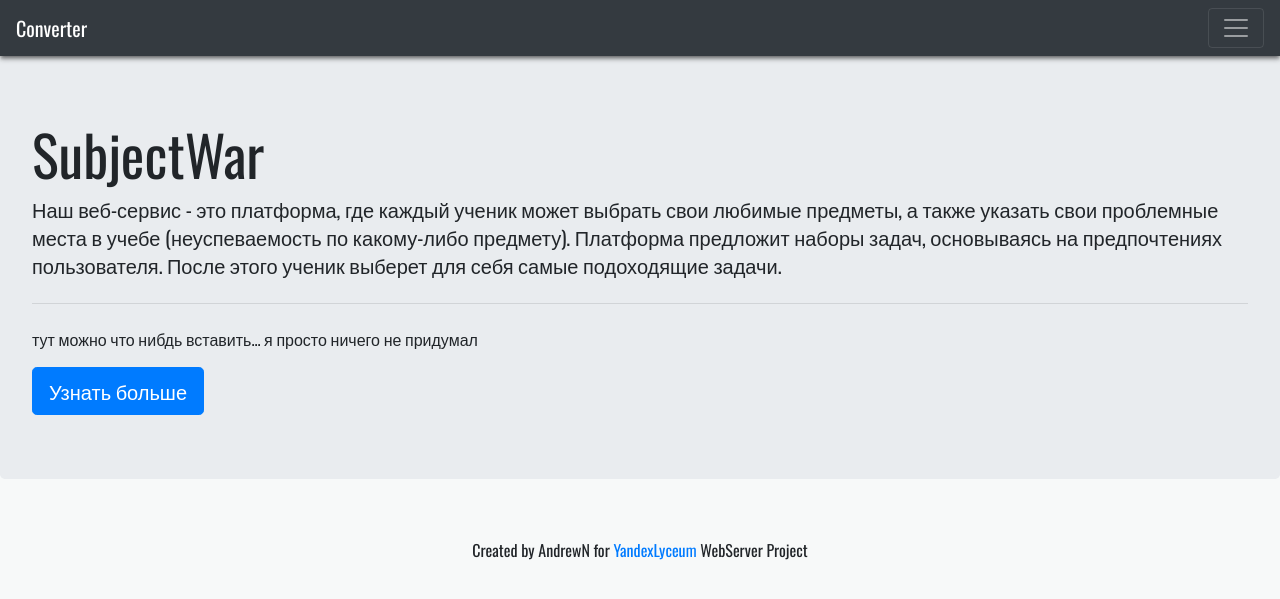
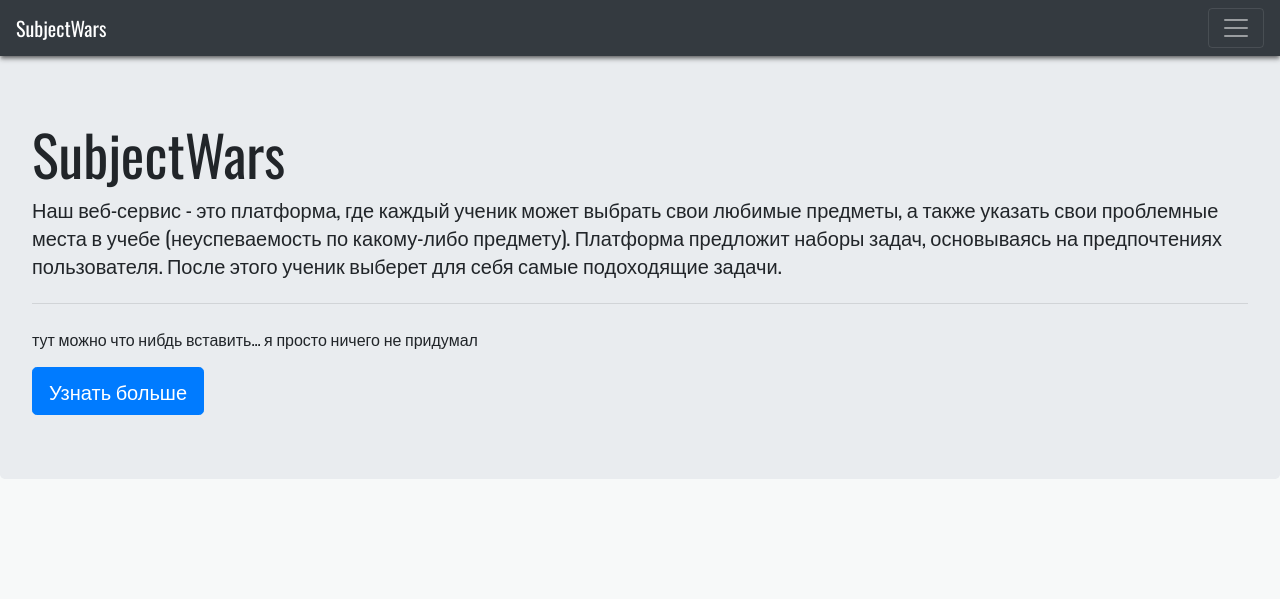
Before and after one commit to Bopobywek/SubjectWars, a Flask app: page / in a window 1280 px wide. Shown: the top 599 px of the page. Run offline with Flask 2, Linux system fonts and the light colour scheme; some libraries are stand-ins or nearby versions.

Commit message:
init commit

```diff
--- a/templates/base.html
+++ b/templates/base.html
@@ -152,7 +152,7 @@
 
 
             <nav class="navbar navbar-dark bg-dark sticky-top" style="box-shadow: 0 2px 5px rgba(51,51,53,0.84);">
-                <a class="navbar-brand" href="/">Converter</a>
+                <a class="navbar-brand" href="/">SubjectWars</a>
 
                 <button class="navbar-toggler" type="button" data-toggle="collapse"
                         id="menu-toggle">
@@ -175,14 +175,14 @@ right: 5px;top: 85%;height: 60px;display: block;">
         {% endfor %}
         {% endif %}
         {% endwith %}
-        <footer class="fixed-footer">
+<!--        <footer class="fixed-footer">-->
 
-            <div class="text-center" style="margin-top: 60px;">Created by AndrewN for
-                <a href="https://yandexlyceum.ru/"> YandexLyceum</a>
-                WebServer Project
-            </div>
+<!--            <div class="text-center" style="margin-top: 60px;">Created by AndrewN for-->
+<!--                <a href="https://yandexlyceum.ru/"> YandexLyceum</a>-->
+<!--                WebServer Project-->
+<!--            </div>-->
 
-        </footer>
+<!--        </footer>-->
 
     </div>
 
--- a/templates/index.html
+++ b/templates/index.html
@@ -8,7 +8,7 @@ SubjectWar
 
 {% block content %}
 <div class="jumbotron">
-  <h1 class="display-4">SubjectWar</h1>
+  <h1 class="display-4">SubjectWars</h1>
   <p class="lead">Наш веб-сервис - это платформа, где каждый ученик может выбрать свои любимые предметы, а также указать свои проблемные места в учебе (неуспеваемость по какому-либо предмету). Платформа предложит наборы задач, основываясь на предпочтениях пользователя. После этого ученик выберет для себя самые подоходящие задачи.</p>
   <hr class="my-4">
   <p>тут можно что нибдь вставить... я просто ничего не придумал</p>
```
